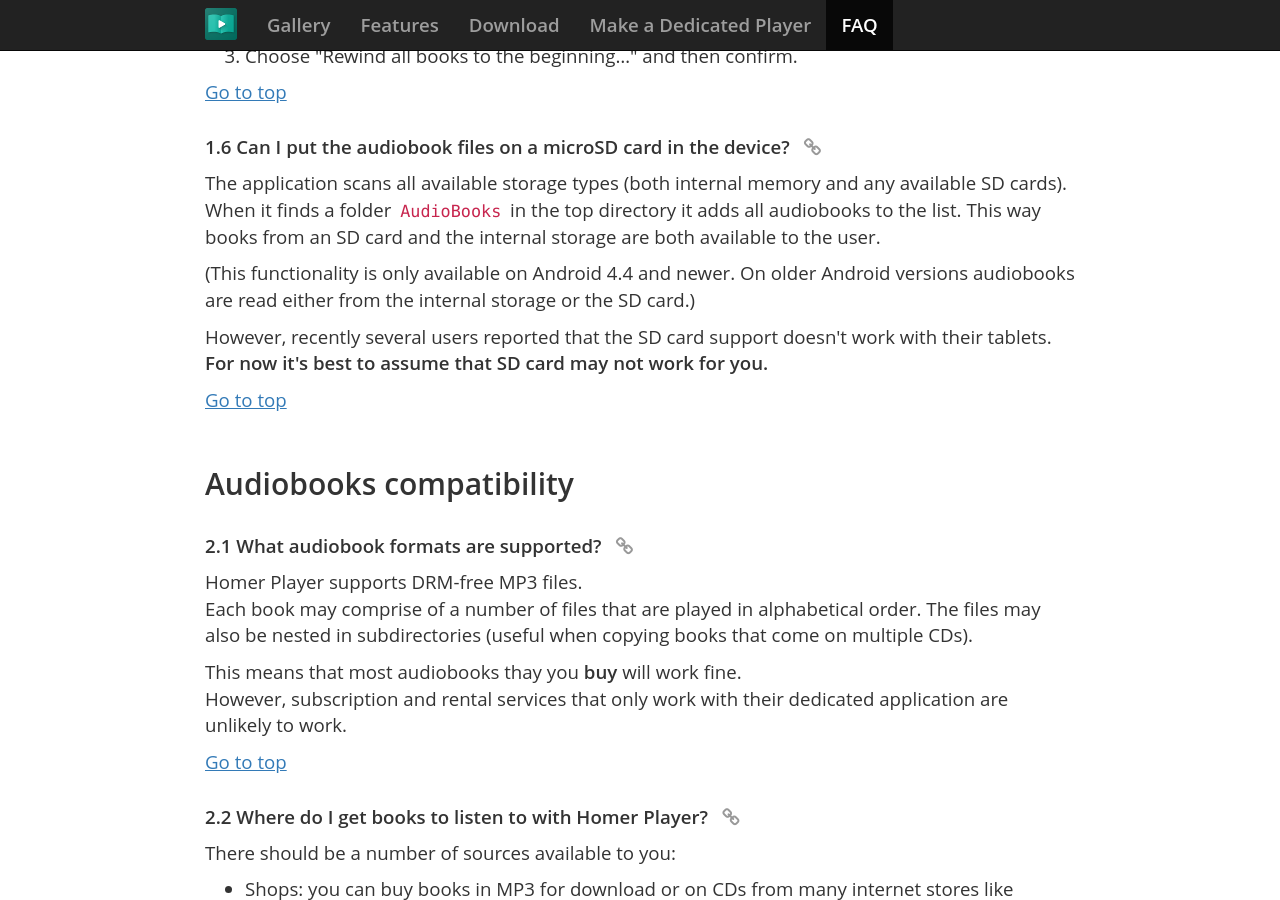
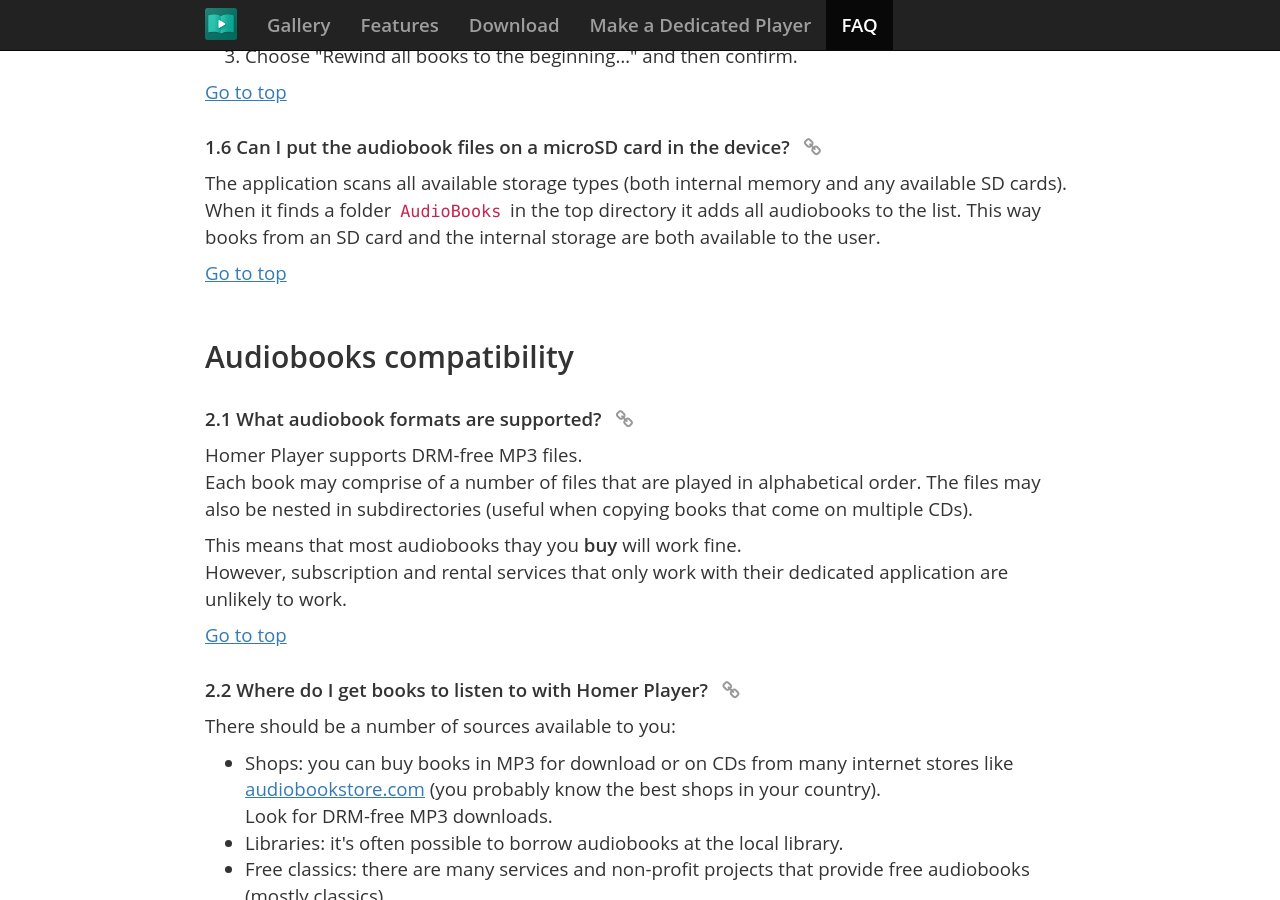
Before and after one commit to msimonides/homerplayer, a Jekyll site: the page built from faq.html, in a window 1280 px wide and 900 px high, scrolled down 2128 px. Built offline with Jekyll 4.4.1, drawn with Linux system fonts in a browser that asks for light colours; nearby versions of some CDN libraries; some web fonts are replaced; comment, search, counter and statistics services are not loaded.

Commit message:
Remove the info about SD cards support problems.
With the recent improvements SD card should be supported on the majority
of devices.

```diff
--- a/_data/faq.yml
+++ b/_data/faq.yml
@@ -54,16 +54,6 @@
         the top directory it adds all audiobooks to the list. This way books from an SD
         card and the internal storage are both available to the user.
         </p>
-
-        <p>
-        (This functionality is only available on Android 4.4 and newer. On older
-        Android versions audiobooks are read either from the internal storage or the SD
-        card.)
-        </p>
-
-        <p>However, recently several users reported that the SD card support
-        doesn't work with their tablets.<br>
-        <strong>For now it's best to assume that SD card may not work for you.</strong></p>
 
 - section: Audiobooks compatibility
   questions:
```
